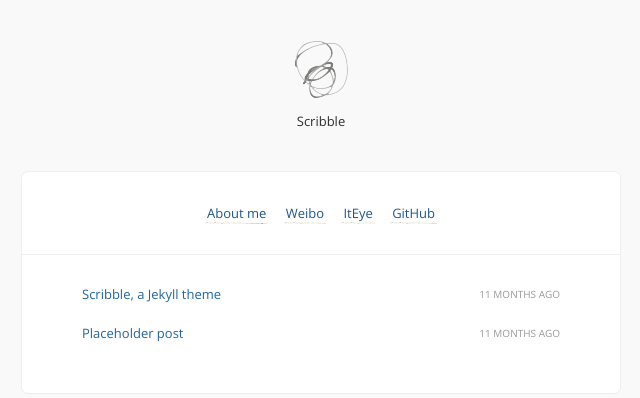
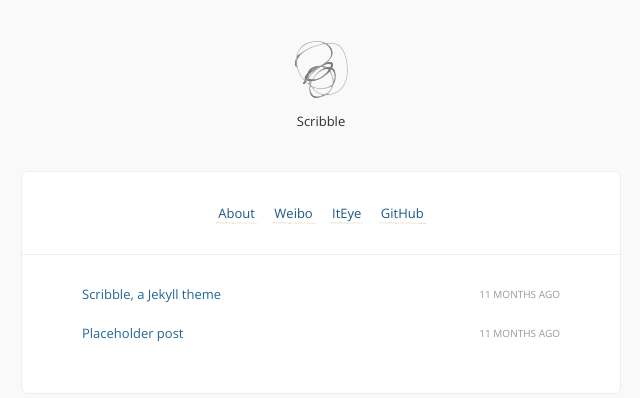
Before and after one commit to Humor-er/yjdblog, a Jekyll site: the page built from index.html, in a window 1280 px wide. Shown: the top 398 px of the page, without its empty margins (319-959 px from the left). Built offline with Jekyll 4.4.1, drawn with Linux system fonts in a browser that asks for light colours; Markdown is read by kramdown in place of the engine named in the settings; comment, search, counter and statistics services are not loaded.

```diff
--- a/_config.yml
+++ b/_config.yml
@@ -7,7 +7,7 @@ facebook_appid:   # appid for like button, remove from /_includes/share.html if
 google_analytics: # set tracking, remove from /javascripts/basic.js if unwanted.
 
 links:
-  - name:         About me
+  - name:         About
     url:          /about
   - name:         Weibo
     url:          http://www.weibo.com/youngjd
```
